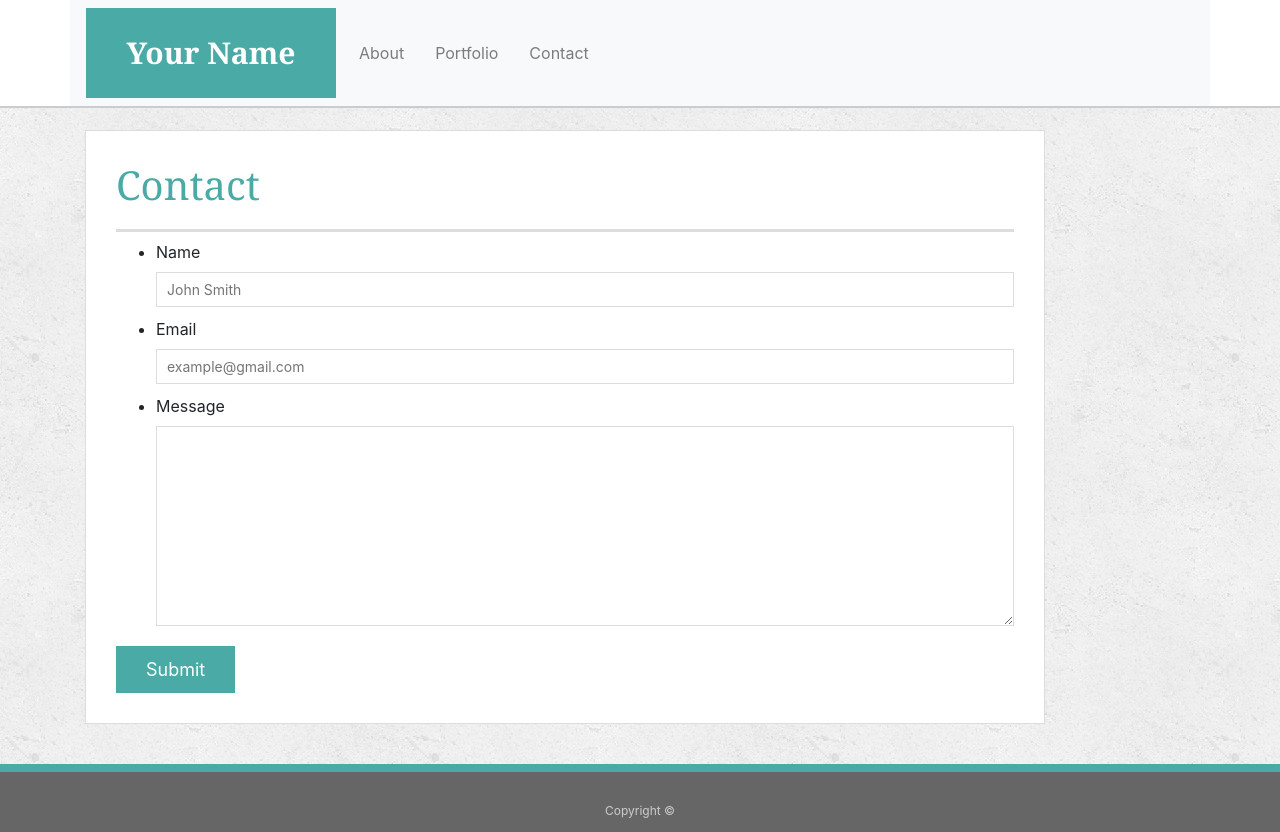
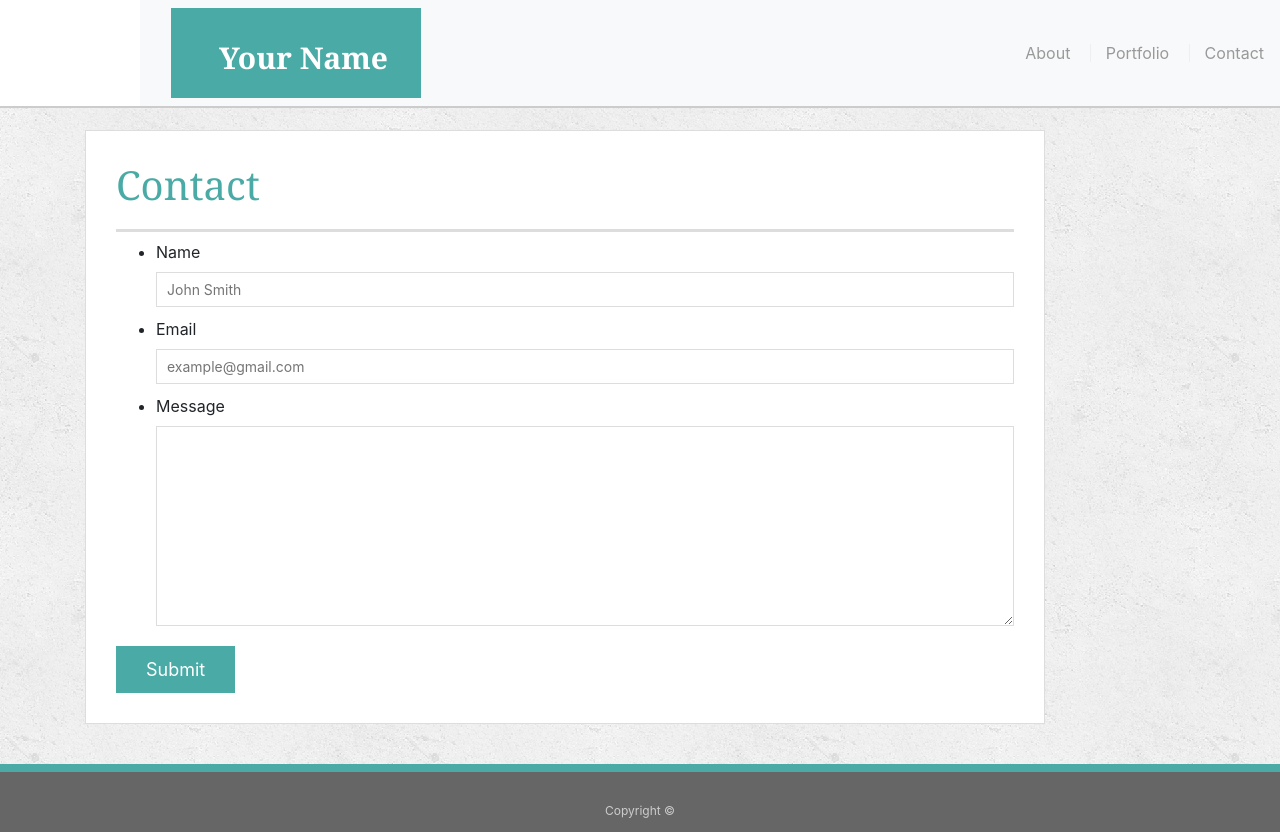
Before and after one commit to holmanelisek/Bootstrap-Portfolio, a plain HTML site: page contact.html in a window 1280 px wide. Drawn offline with nearby package versions, Linux system fonts and the light colour scheme.

Commit message:
no button header

```diff
--- a/assets/css/style.css
+++ b/assets/css/style.css
@@ -77,12 +77,12 @@ h3 {
   background: #4aaaa5;
 }
 
-header ul {
+nav {
   float: right;
   margin-top: 25px;
 }
 
-header ul li a {
+nav a {
   display: inline-block;
   padding-left: 15px;
   margin-left: 15px;
@@ -92,7 +92,7 @@ header ul li a {
   border-left: 1px solid #efefef;
 }
 
-header ul li a:first-child {
+nav a:first-child {
   border-left: 0 none;
 }
 
--- a/contact.html
+++ b/contact.html
@@ -11,26 +11,14 @@
 <body>
 
   <header id="masthead">
-    <nav class="container navbar navbar-expand-lg navbar-light bg-light">
-      <a href="index.html" id="logo">Your Name</a>
-      <button class="navbar-toggler" type="button" data-toggle="collapse" data-target="#navbarTogglerDemo02" aria-controls="navbarTogglerDemo02" aria-expanded="false" aria-label="Toggle navigation">
-        <span class="navbar-toggler-icon"></span>
-      </button>
-
-      <div class="collapse navbar-collapse" id="navbarTogglerDemo02">
-        <ul class="navbar-nav mr-auto mt-2 mt-lg-0">
-          <li class="nav-item">
-            <a class="nav-link" href="index.html">About</a>
-          </li>
-          <li class="nav-item">
-            <a class="nav-link" href="portfolio.html">Portfolio</a>
-          </li>
-          <li class="nav-item">
-            <a class="nav-link" href="contact.html">Contact</a>
-          </li>
-        </ul>
-      </div>
-    </nav>
+    <nav class="container navbar navbar-light bg-light">
+    <a class="navbar-brand" href="index.html" id="logo">Your Name</a>
+    <div>
+      <a href="index.html">About</a>
+      <a href="portfolio.html">Portfolio</a>
+      <a href="contact.html">Contact</a>
+    </div>
+  </nav>
   </header>
 
 
```
Also changed, not shown: index.html (+8 -20 lines), portfolio.html (+8 -20 lines).
